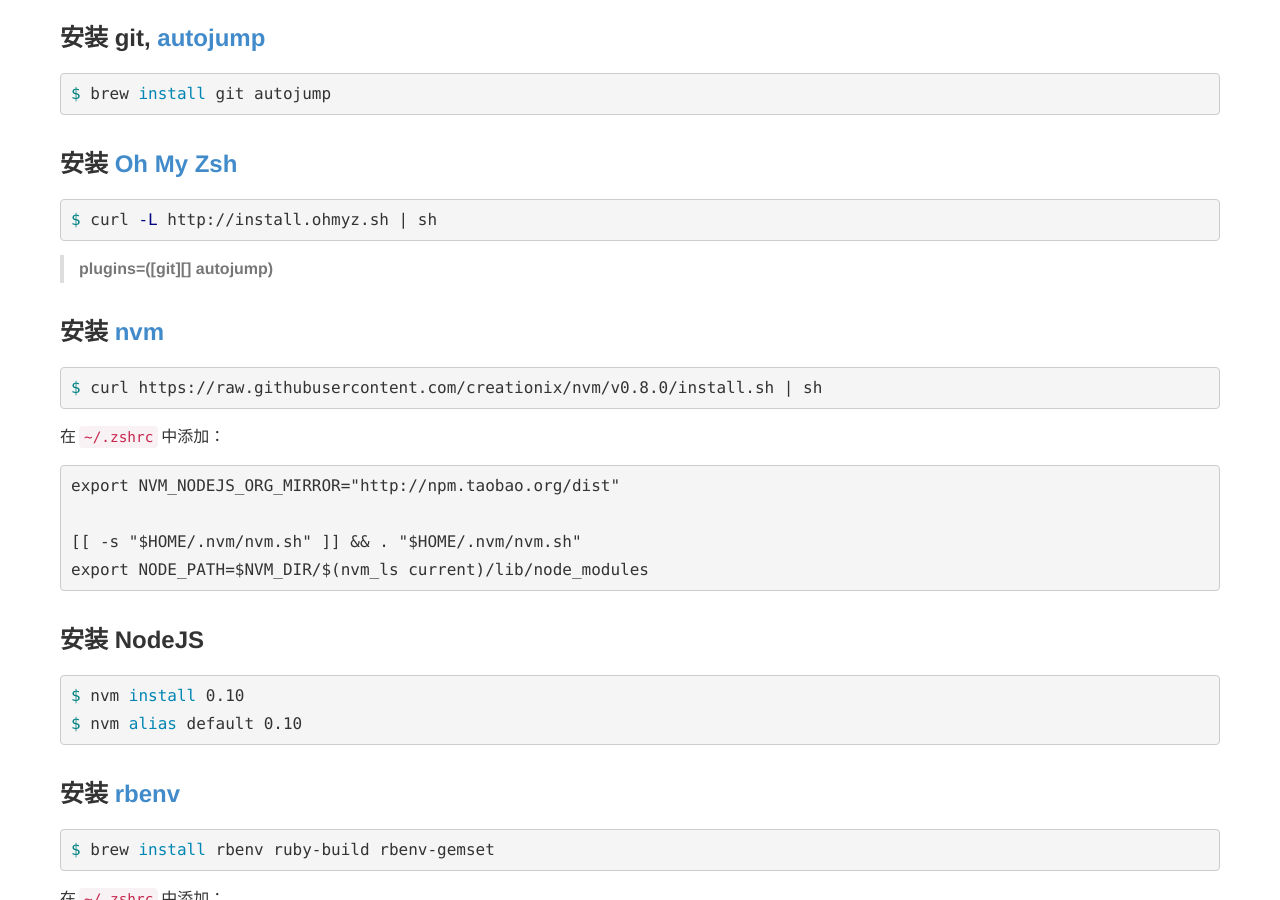
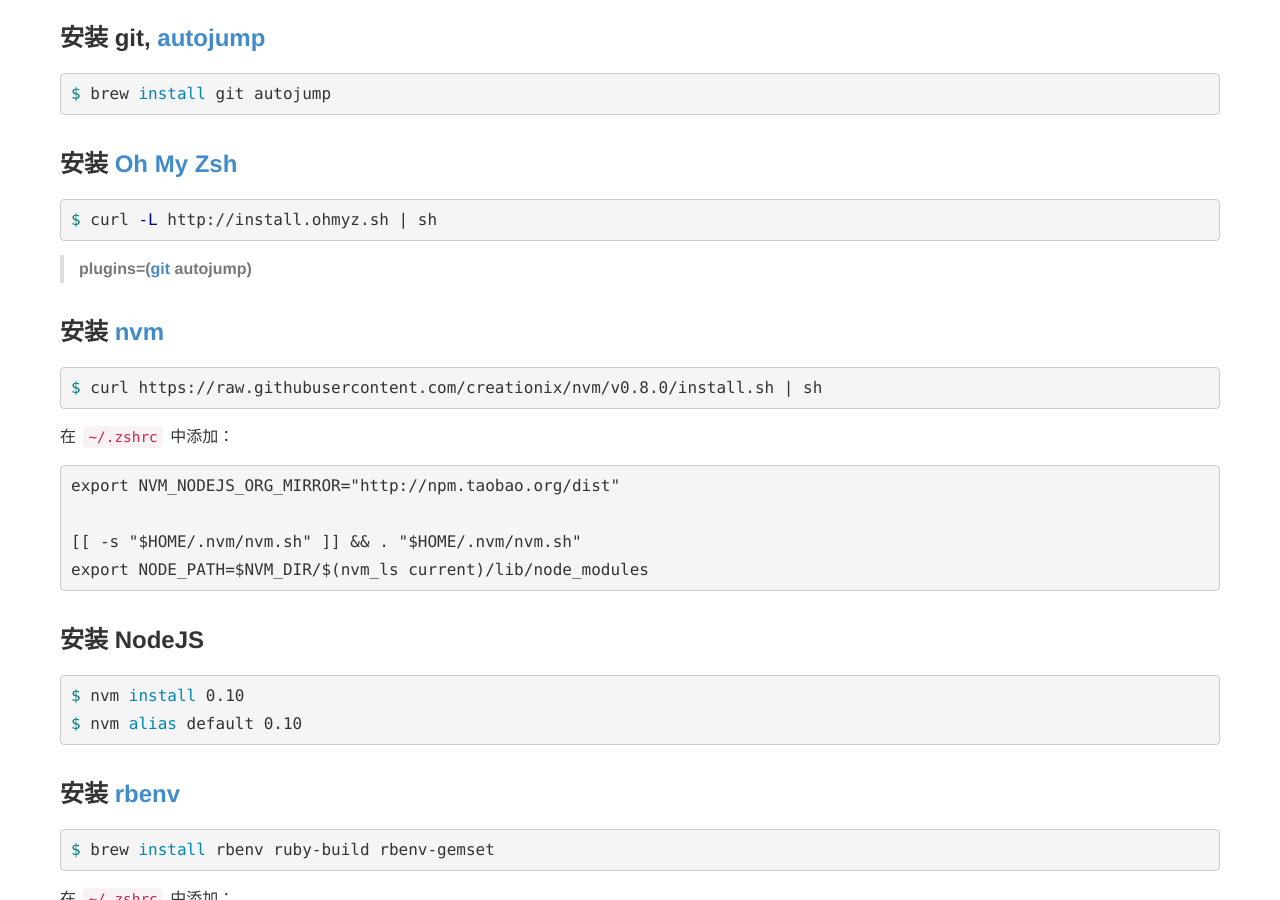
Before and after one commit to antife-yinyue/MrZhang.me, a Jekyll site: the page built from _posts/2014-06-23-after-reinstall-the-system.md, in a window 1280 px wide and 900 px high, scrolled down 1182 px. Built offline with Jekyll 4.4.1, drawn with Linux system fonts in a browser that asks for light colours; Markdown is read by kramdown in place of the engine named in the settings; comment, search, counter and statistics services are not loaded; part of the change alters nothing that is shown.

````diff
--- a/_posts/2014-06-23-after-reinstall-the-system.md
+++ b/_posts/2014-06-23-after-reinstall-the-system.md
@@ -1,6 +1,6 @@
 ---
 layout: post
-date: 2014-06-23 18:26:41 +0800
+date: 2014-06-23 18:47:15 +0800
 title: 重装系统之后
 ---
 
@@ -65,7 +65,7 @@ $ curl -L http://install.ohmyz.sh | sh
 $ curl https://raw.githubusercontent.com/creationix/nvm/v0.8.0/install.sh | sh
 ```
 
-在`~/.zshrc`中添加：
+在 `~/.zshrc` 中添加：
 
 ```
 export NVM_NODEJS_ORG_MIRROR="http://npm.taobao.org/dist"
@@ -87,7 +87,7 @@ $ nvm alias default 0.10
 $ brew install rbenv ruby-build rbenv-gemset
 ```
 
-在`~/.zshrc`中添加：
+在 `~/.zshrc` 中添加：
 
 ```sh
 $ echo 'eval "$(rbenv init -)"' >> ~/.zshrc
@@ -156,7 +156,7 @@ __Settings__
   "default_line_ending": "unix",
   "ensure_newline_at_eof_on_save": true,
   "file_exclude_patterns": [".DS_Store", "*.zip"],
-  "folder_exclude_patterns": [".git"],
+  "folder_exclude_patterns": [".git", ".svn"],
   "font_size": 20,
   "highlight_line": true,
   "line_padding_top": 5,
@@ -194,7 +194,7 @@ __Snippets__ - [Download][]
 [Homebrew]: http://brew.sh/
 [autojump]: https://github.com/joelthelion/autojump
 [Oh My Zsh]: http://ohmyz.sh/
-[osx]: https://github.com/robbyrussell/oh-my-zsh/wiki/Plugins#wiki-osx
+[git]: http://jasonm23.github.io/oh-my-git-aliases.html
 [rbenv]: https://github.com/sstephenson/rbenv
 [nvm]: https://github.com/creationix/nvm
 [Pow]: http://pow.cx/
````
